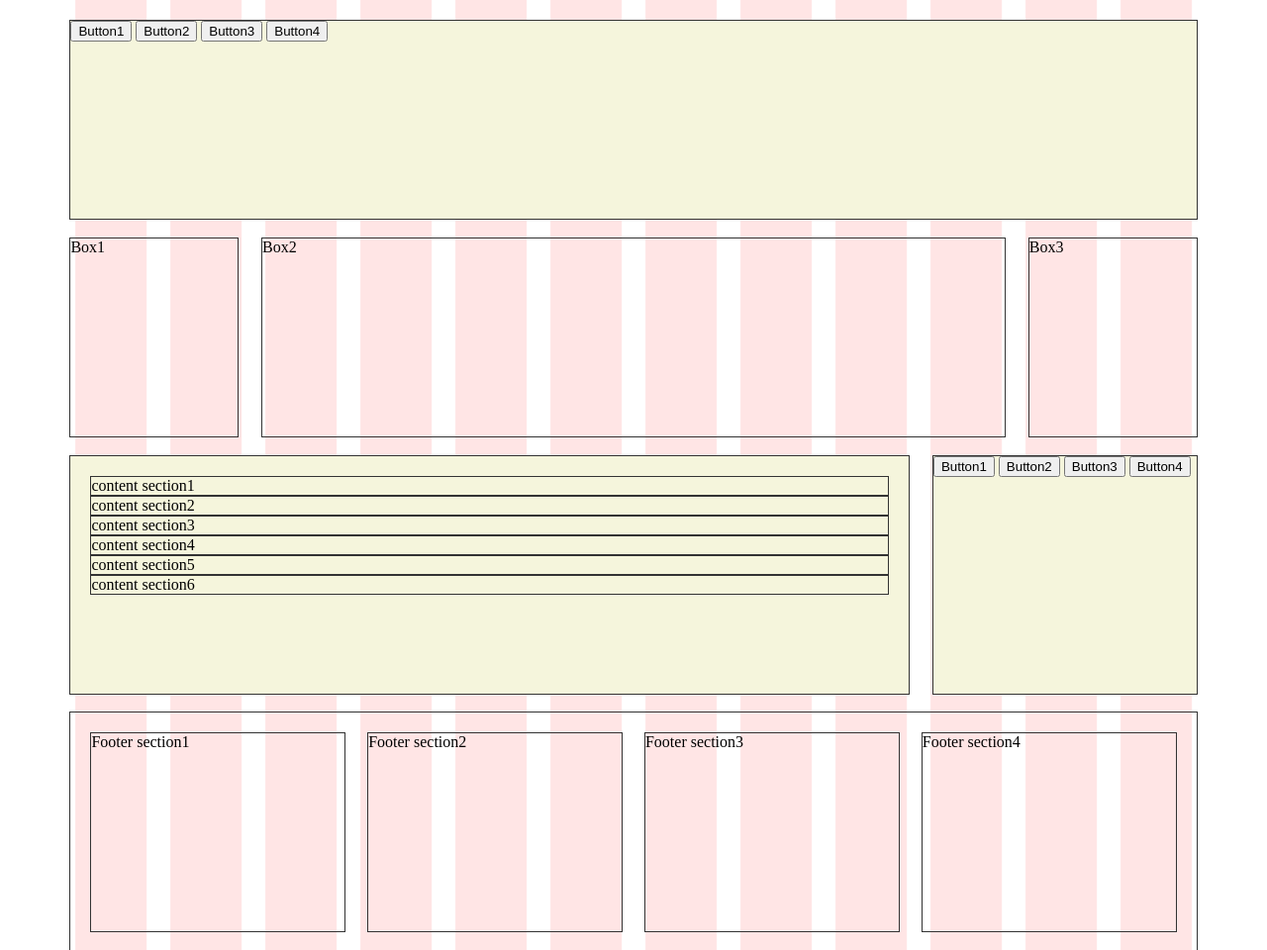
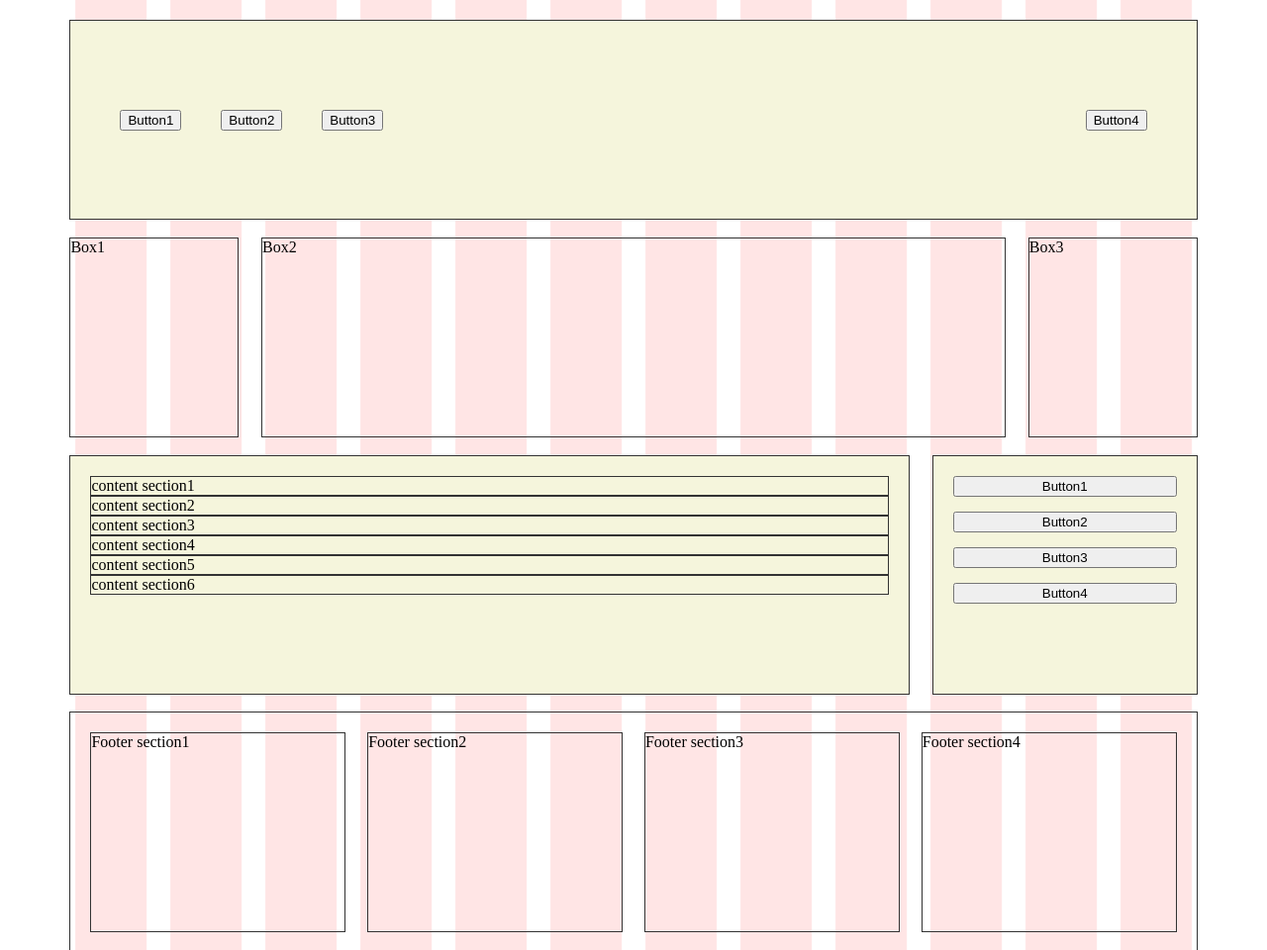
Before and after one commit to maypeppermint/new-cssgrids-template, a plain HTML site: page index.html in a window 1280 px wide. Shown: the whole page at 99% size. Drawn offline with Linux system fonts and the light colour scheme.

Commit message:
Button styling

```diff
--- a/css/style.css
+++ b/css/style.css
@@ -33,6 +33,18 @@ section{
 .header{
 	grid-area: header;
 	background-color:beige;
+	padding: 0 50px;
+	display: flex;
+	flex-flow: row nowrap;
+	justify-content: flex-start;
+	align-items: center;
+}
+.headerButton{
+	margin-right: 40px;
+}
+#hdbutton4{
+	margin-right: 0;
+	margin-left: auto;
 }
 .box1{
 	grid-area: box1;
@@ -51,6 +63,12 @@ section{
 .sidebar{
 	grid-area: sidebar;
 	background-color:beige;
+	display: flex;
+	flex-flow: column nowrap;
+	padding: 20px;
+}
+.sidebarButton{
+	margin-bottom: 15px;
 }
 .footer{
 	grid-area: footer;
--- a/index.html
+++ b/index.html
@@ -15,10 +15,10 @@
 		<section class="section-4">Section 4</section> -->
 
 		<div class="header">
-			<button>Button1</button>
-			<button>Button2</button>
-			<button>Button3</button>
-			<button>Button4</button>
+			<button class="headerButton">Button1</button>
+			<button class="headerButton">Button2</button>
+			<button class="headerButton">Button3</button>
+			<button class="headerButton" id="hdbutton4">Button4</button>
 		</div>
 		<div class="box1">Box1</div>
 		<div class="box2">Box2</div>
@@ -32,10 +32,10 @@
 			<section>content section6</section>
 		</div>
 		<div class="sidebar">
-			<button>Button1</button>
-			<button>Button2</button>
-			<button>Button3</button>
-			<button>Button4</button>
+			<button class="sidebarButton">Button1</button>
+			<button class="sidebarButton">Button2</button>
+			<button class="sidebarButton">Button3</button>
+			<button class="sidebarButton">Button4</button>
 		</div>
 		<div class="footer" id="footercontainer">
 			<div class="footerSection1">Footer section1</div>
```
